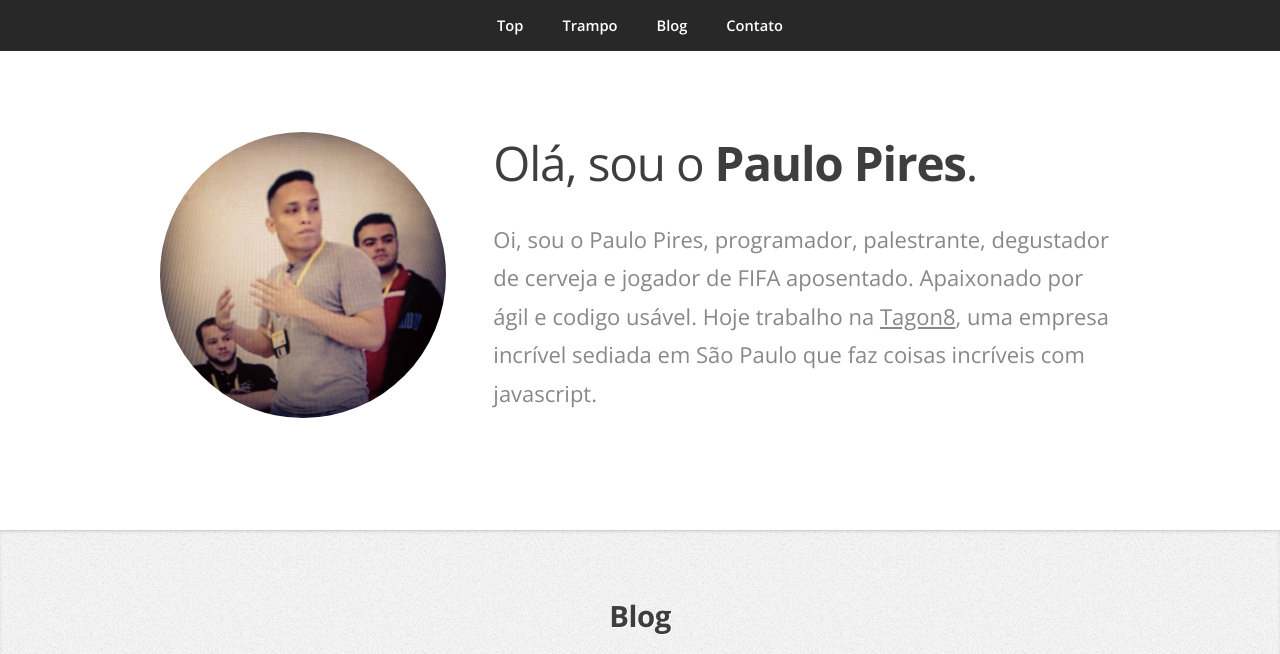
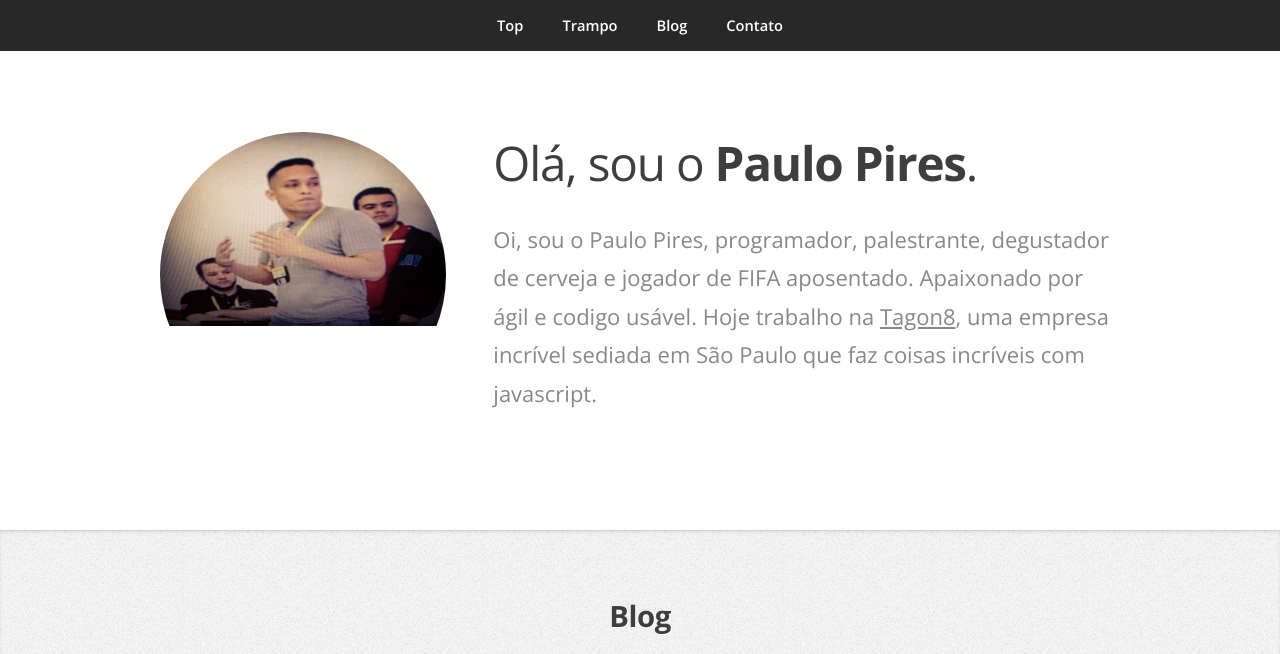
Before and after one commit to paulohp/paulohp.github.io, a Jekyll site: the page built from index.html, in a window 1280 px wide and 1400 px high. Shown: the top 654 px of the window. Built offline with Jekyll 4.4.1, drawn with Linux system fonts in a browser that asks for light colours; Markdown is read by kramdown in place of the engine named in the settings; comment, search, counter and statistics services are not loaded; grey boxes are pictures that could not be loaded.

Commit message:
new build

```diff
--- a/css/style.css
+++ b/css/style.css
@@ -208,6 +208,7 @@
 		{
 			display: block;
 			width: 100%;
+			height:194px;
 		}
 
 	.image-full
```
Also changed, not shown: 1 other file.
